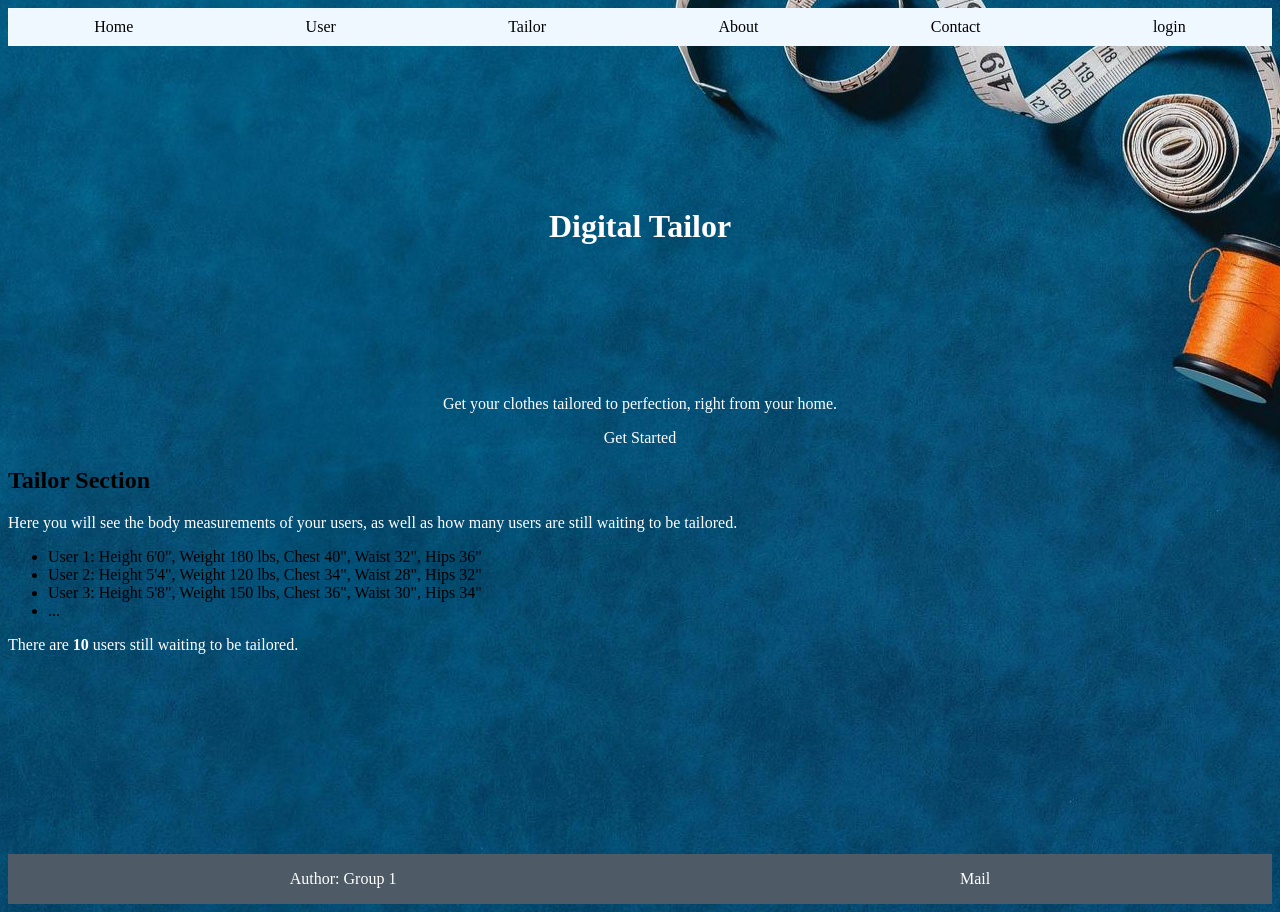
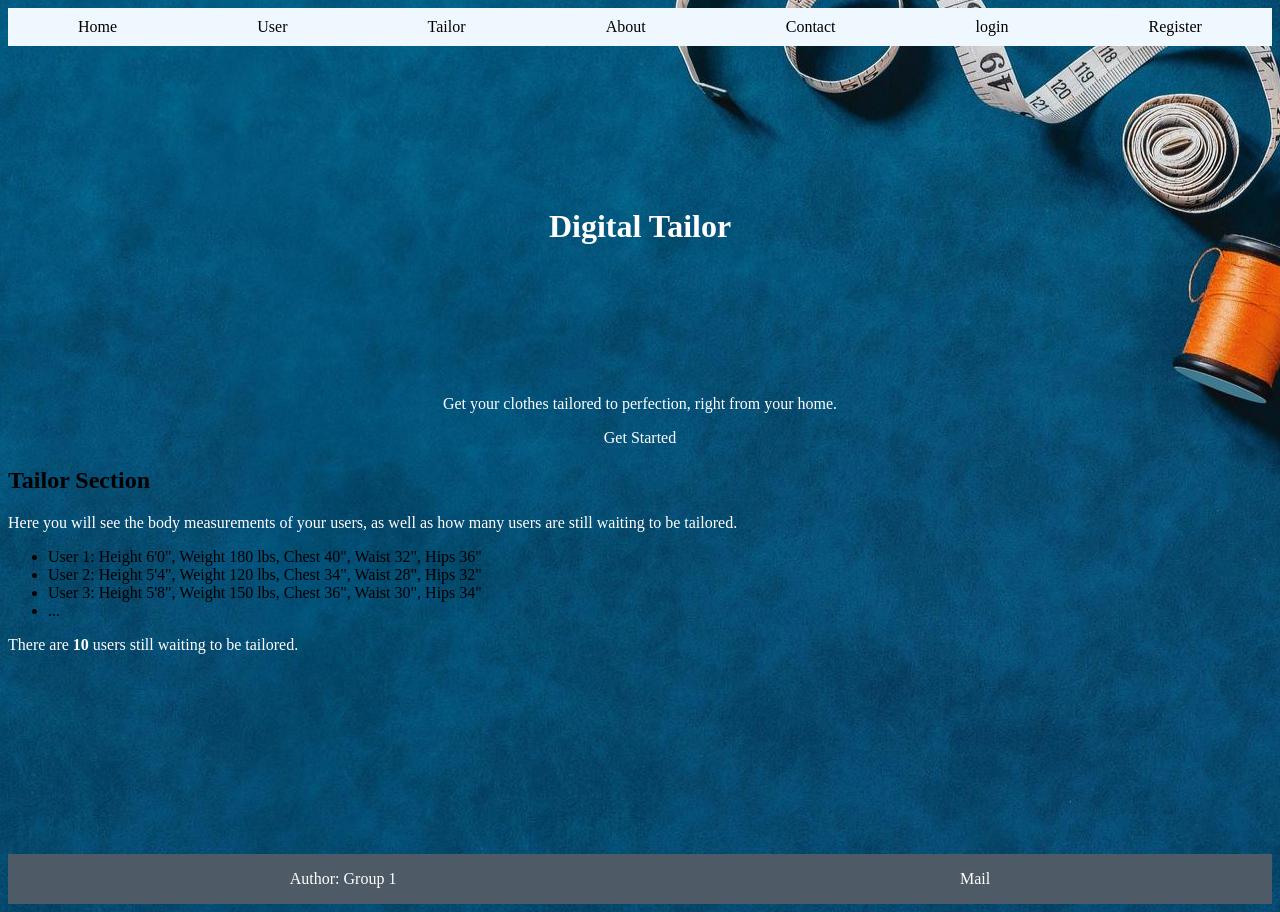
Before and after one commit to uumair327/DigitalTailor, a plain HTML site: page frontend/index.html in a window 1280 px wide. Drawn offline with Linux system fonts and the light colour scheme; files whose address does not match are found by name.

Commit message:
Update index.html

```diff
--- a/frontend/index.html
+++ b/frontend/index.html
@@ -16,6 +16,7 @@
         <li><a href="#">About</a></li>
         <li><a href="..//frontend/contact.html">Contact</a></li>
         <li><a href="..//frontend/login.html" class="authentication">login</a></li>
+        <li><a href="..//frontend/register.html">Register</a></li>
       </ul>
     </nav>
     <header id="title">
```
